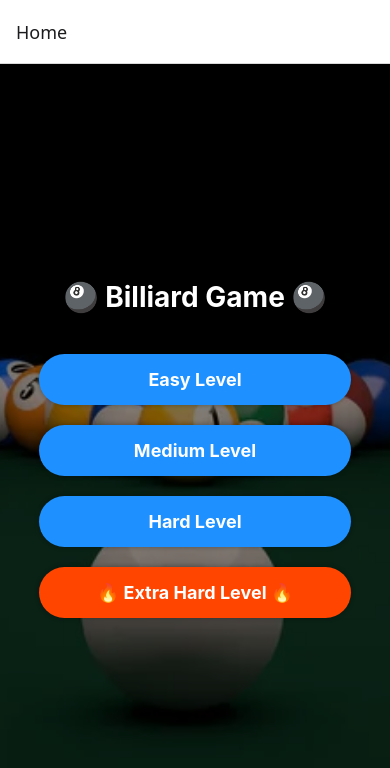
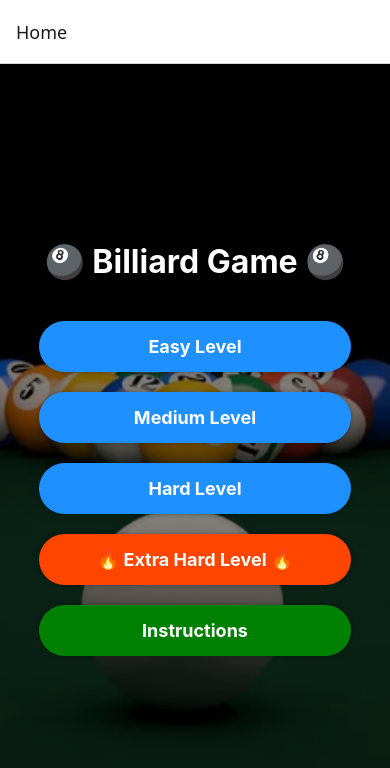
Before and after one commit to HagasSaan/mobile_proj, a React Native app: screen / in a window 390 px wide. Shown: the top 768 px of the page. Built offline with nearby package versions, Linux system fonts and the light colour scheme.

Commit message:
code cleanup

```diff
--- a/App.js
+++ b/App.js
@@ -1,18 +1,16 @@
-import * as React from 'react';
-import { View, Text, TouchableOpacity } from 'react-native';
-import {
-  createStaticNavigation,
-  useNavigation
-} from '@react-navigation/native';
-import { createNativeStackNavigator } from '@react-navigation/native-stack';
+import * as React from "react";
+import { createStaticNavigation } from "@react-navigation/native";
+import { createNativeStackNavigator } from "@react-navigation/native-stack";
 
 import GameScreen from "./GameScreen";
 import HomeScreen from "./HomeScreen";
+import InstructionsScreen from "./InstructionsScreen";
 
 const RootStack = createNativeStackNavigator({
   screens: {
     Home: HomeScreen,
     Game: GameScreen,
+    Instructions: InstructionsScreen,
   },
 });
 
--- a/Constants.js
+++ b/Constants.js
@@ -7,8 +7,8 @@ const ScreenConstants = {
   WINDOW_WIDTH: Dimensions.get("window").width,
   WINDOW_HEIGHT: Dimensions.get("window").height,
   BOUNDARY_LABEL: "Boundary",
-  BOUNDARY_COLOR: "transparent",  // change to any color, for example, "red" to see rendered borders
-  HOLES_COLOR: "transparent",  // change to any color, for example, "blue" to see rendered holes
+  BOUNDARY_COLOR: "transparent", // change to any color, for example, "red" to see rendered borders
+  HOLES_COLOR: "transparent", // change to any color, for example, "blue" to see rendered holes
 };
 
 export default ScreenConstants;
--- a/GameScreen.js
+++ b/GameScreen.js
@@ -1,13 +1,19 @@
 import * as React from "react";
 import { useState, useEffect } from "react";
-import { View, StyleSheet, Text, ImageBackground, Dimensions, TouchableOpacity } from "react-native";
+import {
+  View,
+  StyleSheet,
+  Text,
+  ImageBackground,
+  TouchableOpacity,
+} from "react-native";
 import { StatusBar } from "expo-status-bar";
 import { GameEngine } from "react-native-game-engine";
 import entities from "./entities/index";
 import Physics from "./systems/Physics";
 import Matter from "matter-js";
 import Constants from "./Constants";
-import { useNavigation, useRoute } from '@react-navigation/native';
+import { useNavigation, useRoute } from "@react-navigation/native";
 
 export default function GameScreen() {
   const navigation = useNavigation();
@@ -26,10 +32,12 @@ export default function GameScreen() {
 
   const [currentPoints, setCurrentPoints] = useState(0);
   const [running, setRunning] = useState(true);
+  const [message, setMessage] = useState("");
 
   useEffect(() => {
     if (currentPoints >= pointsToWin) {
       setRunning(false);
+      setMessage("You won!");
     }
 
     return () => {
@@ -41,14 +49,15 @@ export default function GameScreen() {
     switch (e.type) {
       case "new_point":
         console.log("new_point dispatch called");
-        setCurrentPoints(prevPoints => prevPoints + 1);  // Increment points
+        setCurrentPoints((prevPoints) => prevPoints + 1); // Increment points
         break;
       case "game_over":
         console.log("new_point dispatch called");
         setRunning(false);
+        setMessage("You lose...");
         break;
       default:
-        console.log('unhandled game engine event', e.type);
+        console.log("unhandled game engine event", e.type);
         break;
     }
   }
@@ -75,17 +84,15 @@ export default function GameScreen() {
       </ImageBackground>
       <Text style={styles.scoreText}>Score: {currentPoints}</Text>
       {!running && (
-  <View style={{ flex: 1, justifyContent: 'center', alignItems: 'center' }}>
-    <Text style={{ fontWeight: 'bold', color: 'white', fontSize: 50, marginBottom: 20 }}>
-      GAME OVER
-    </Text>
+        <View
+          style={{ flex: 1, justifyContent: "center", alignItems: "center" }}
+        >
+          <Text style={styles.gameStatusText}>{message}</Text>
           <TouchableOpacity
-      style={{ backgroundColor: 'black', paddingHorizontal: 30, paddingVertical: 10 }}
-      onPress={() => navigation.navigate('Home')}
+            style={styles.exitButton}
+            onPress={() => navigation.navigate("Home")}
           >
-      <Text style={{ fontWeight: 'bold', color: 'white', fontSize: 30 }}>
-        EXIT
-      </Text>
+            <Text style={styles.exitText}>EXIT</Text>
           </TouchableOpacity>
         </View>
       )}
@@ -102,7 +109,7 @@ const styles = StyleSheet.create({
     height: Constants.WINDOW_HEIGHT,
     alignSelf: "center",
     position: "absolute",
-    top: -50,
+    top: -20,
     left: 0,
   },
   gameContainer: {
@@ -113,6 +120,18 @@ const styles = StyleSheet.create({
     color: "white",
     top: Constants.WINDOW_HEIGHT - 105,
     left: 20,
-    fontSize: 36
-  }
+    fontSize: 36,
+  },
+  gameStatusText: {
+    fontWeight: "bold",
+    color: "white",
+    fontSize: 50,
+    marginBottom: 20,
+  },
+  exitButton: {
+    backgroundColor: "black",
+    paddingHorizontal: 30,
+    paddingVertical: 10,
+  },
+  exitText: { fontWeight: "bold", color: "white", fontSize: 30 },
 });
--- a/HomeScreen.js
+++ b/HomeScreen.js
@@ -1,33 +1,56 @@
 import React from "react";
-import { View, Text, TouchableOpacity, StyleSheet, ImageBackground } from "react-native";
+import {
+  View,
+  Text,
+  TouchableOpacity,
+  StyleSheet,
+  ImageBackground,
+} from "react-native";
 import { useNavigation } from "@react-navigation/native";
 
 export default function HomeScreen() {
   const navigation = useNavigation();
 
   const levelSettings = [
-    {linesCount: 1, buttonText: "Easy Level", buttonStyle: styles.button, textStyle: styles.buttonText},
-    {linesCount: 2, buttonText: "Medium Level", buttonStyle: styles.button, textStyle: styles.buttonText},
-    {linesCount: 3, buttonText: "Hard Level", buttonStyle: styles.button, textStyle: styles.buttonText},
-    {linesCount: 4, buttonText: "🔥 Extra Hard Level 🔥", buttonStyle: styles.buttonHard, textStyle: styles.buttonTextHard},
+    { linesCount: 1, buttonText: "Easy Level" },
+    { linesCount: 2, buttonText: "Medium Level" },
+    { linesCount: 3, buttonText: "Hard Level" },
+    {
+      linesCount: 4,
+      buttonText: "🔥 Extra Hard Level 🔥",
+      buttonStyle: styles.buttonHard,
+      textStyle: styles.buttonTextHard,
+    },
   ];
 
   return (
-    <ImageBackground source={require("./assets/background2.jpg")} style={styles.background}>
+    <ImageBackground
+      source={require("./assets/background2.jpg")}
+      style={styles.background}
+    >
       <View style={styles.overlay}>
         <Text style={styles.title}>🎱 Billiard Game 🎱</Text>
 
-        {
-          levelSettings.map((settings) => (
-            <TouchableOpacity
-              key={settings.linesCount}
-              style={settings.buttonStyle}
-              onPress={() => navigation.navigate("Game", { linesCount: settings.linesCount })}
-            >
-              <Text style={settings.textStyle}>{settings.buttonText}</Text>
-            </TouchableOpacity>
-          ))
-        }
+        {levelSettings.map((settings) => (
+          <TouchableOpacity
+            key={settings.linesCount}
+            style={settings.buttonStyle || styles.button}
+            onPress={() =>
+              navigation.navigate("Game", { linesCount: settings.linesCount })
+            }
+          >
+            <Text style={settings.textStyle || styles.buttonText}>
+              {settings.buttonText}
+            </Text>
+          </TouchableOpacity>
+        ))}
+
+        <TouchableOpacity
+          style={{ ...styles.button, backgroundColor: "green" }}
+          onPress={() => navigation.navigate("Instructions")}
+        >
+          <Text style={styles.buttonText}>Instructions</Text>
+        </TouchableOpacity>
       </View>
     </ImageBackground>
   );
@@ -48,7 +71,7 @@ const styles = StyleSheet.create({
     justifyContent: "center",
   },
   title: {
-    fontSize: 28,
+    fontSize: 32,
     fontWeight: "bold",
     color: "#fff",
     marginBottom: 30,
@@ -89,4 +112,11 @@ const styles = StyleSheet.create({
     fontSize: 18,
     fontWeight: "bold",
   },
+
+  creatorsText: {
+    color: "#fff",
+    fontSize: 14,
+    textAlign: "center",
+    fontWeight: "bold",
+  },
 });
--- /dev/null
+++ b/InstructionsScreen.js
@@ -0,0 +1,22 @@
+import React from "react";
+import { View, Text, StyleSheet } from "react-native";
+
+export default function InstructionsScreen() {
+  return (
+    <View style={{ gap: 5 }}>
+      <Text style={styles.creatorsText}>Classic billiard game made by:</Text>
+      <Text style={styles.creatorsText}>Artem Konovalov</Text>
+      <Text style={styles.creatorsText}>Maxim Vinogradov</Text>
+      <Text style={styles.creatorsText}>Mikhail Kulebyakin</Text>
+    </View>
+  );
+}
+
+const styles = StyleSheet.create({
+  creatorsText: {
+    color: "#000",
+    fontSize: 14,
+    textAlign: "center",
+    fontWeight: "bold",
+  },
+});
--- a/components/Ball.js
+++ b/components/Ball.js
@@ -47,7 +47,8 @@ export default (world, number, pos, radius, label) => {
   const ball = Matter.Bodies.circle(pos.x, pos.y, radius, {
     label: label,
     frictionAir: 0.01,
-    friction: 0.01,
+    friction: 0.001,
+    frictionStatic: 0,
     inertia: Infinity,
     restitution: 1,
   });
--- a/components/Boundary.js
+++ b/components/Boundary.js
@@ -1,6 +1,6 @@
 import Matter from "matter-js";
 import React from "react";
-import { Dimensions, View } from "react-native";
+import { View } from "react-native";
 
 const BoundaryRenderer = (props) => {
   const width = props.size.width;
@@ -31,6 +31,9 @@ export default (world, color, pos, size, label) => {
     {
       label: label,
       isStatic: true,
+      friction: 0,
+      frictionAir: 0,
+      frictionStatic: 0,
       inertia: Infinity,
       restitution: 1,
     },
--- a/components/Hole.js
+++ b/components/Hole.js
@@ -18,8 +18,7 @@ export const HoleRendeder = (props) => {
         backgroundColor: props.color,
         position: "absolute",
       }}
-    >
-    </View>
+    ></View>
   );
 };
 
--- a/components/Pointer.js
+++ b/components/Pointer.js
@@ -3,11 +3,11 @@ import { Line, Svg } from "react-native-svg";
 function PointerRenderer(props) {
   const start = props.start;
   const end = props.end;
-  const pointPosition = props.pointPosition || { x: 0, y: 0 };
-
   if (!start || !end) {
     return null;
   }
+
+  const pointPosition = props.pointPosition || { x: 0, y: 0 };
 
   return (
     <Svg>
@@ -25,9 +25,6 @@ function PointerRenderer(props) {
 
 export default () => {
   return {
-    start: { x: 0, y: 0 },
-    end: { x: 0, y: 0 },
-    pointPosition: { x: 0, y: 0 },
     renderer: <PointerRenderer />,
   };
 };
--- a/systems/Physics.js
+++ b/systems/Physics.js
@@ -97,4 +97,4 @@ export default function Physics(entities, { touches, time, dispatch }) {
   }
 
   return entities;
-};
+}
```
Also changed, not shown: entities/index.js (+38 -20 lines). Lines whose indentation alone changed are shown as unchanged.
